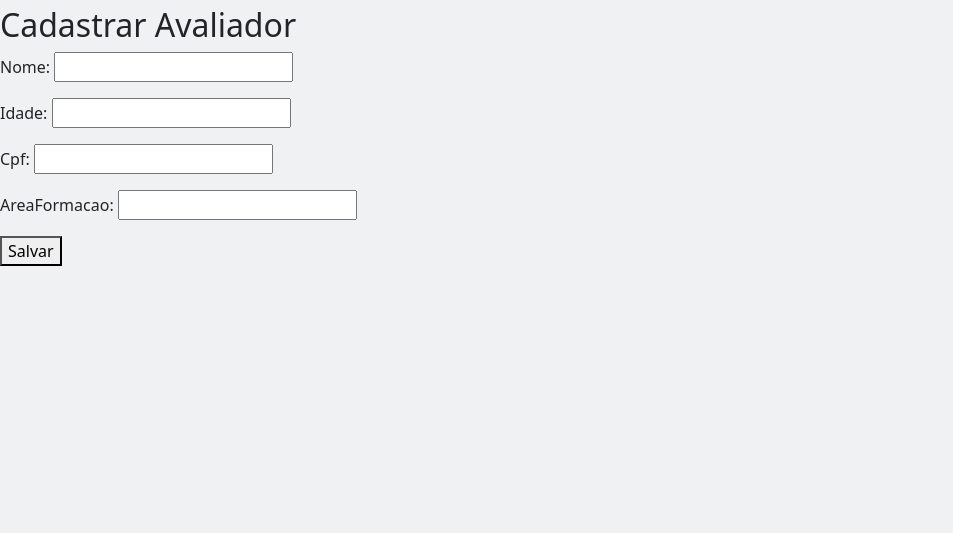
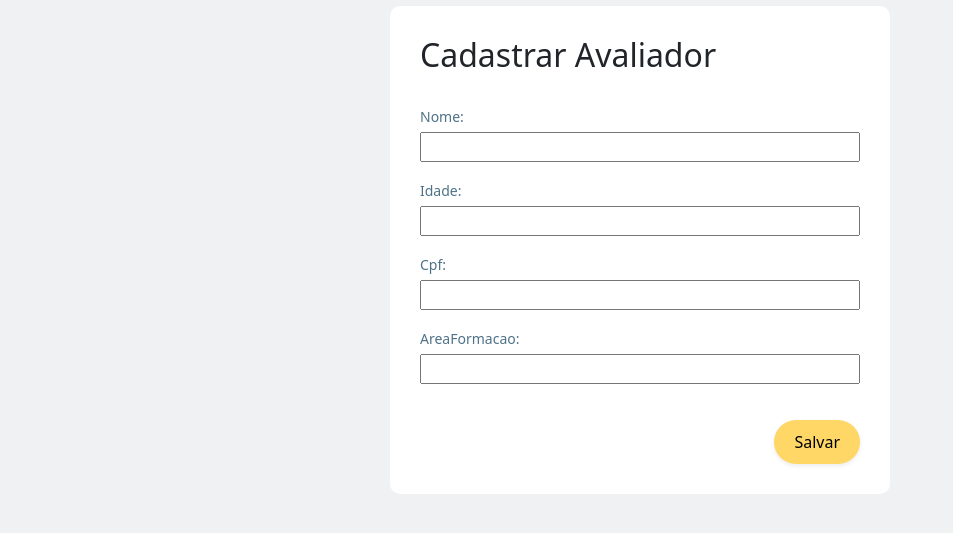
Before and after one commit to babivduarte/NTDW, a Django app: page /teste/novoAvaliador/ in a window 1280 px wide. Shown: the part 64-597 px from the top of the page, without its empty margins (0-953 px from the left). Run offline with Django 4.2, Linux system fonts and the light colour scheme; some libraries are stand-ins or nearby versions.

Commit message:
CRUD Avaliador created

```diff
--- a/mysite/teste/static/css/styles.css
+++ b/mysite/teste/static/css/styles.css
@@ -6,6 +6,12 @@ body{
     padding: 10px 20px;
     border-radius:100px;
     background-color: #FED766;
+}
+
+form .button-style{
+    border-width: 0!important;
+    float: right;
+    margin-top: 20px!important;
 }
 
 a.button-style {
@@ -30,6 +36,30 @@ a.button-style:hover{
 
 main{
     margin-top: 70px;
+}
+
+h2{
+    margin-bottom: 30px!important;
+}
+
+.forms{
+    padding: 30px;
+    background-color: #fff;
+    min-width: 500px;
+    border-radius: 10px;
+}
+
+label{
+    width: 100%!important;
+    margin-bottom: 5px!important;
+    font-size: 14px!important;
+    font-weight: 500;
+    color: #4e7287;
+}
+
+input{
+    width: 100%!important;
+
 }
 
 /* Estilos para a navbar */
--- a/mysite/teste/templates/Avaliador/list_avaliadores.html
+++ b/mysite/teste/templates/Avaliador/list_avaliadores.html
@@ -6,7 +6,6 @@
     <div class="d-flex flex-row-reverse">
         <a href="{% url 'novoAvaliador' %}" class="button-style shadow-sm">Novo Avaliador</a>
     </div>
-
     <div class="container-white">
         <table class="table">
             <thead>
--- a/mysite/teste/templates/Avaliador/novo_avaliador.html
+++ b/mysite/teste/templates/Avaliador/novo_avaliador.html
@@ -1,13 +1,15 @@
 {% extends "template.html" %}
 {% block title %}<title>Novo Avaliador</title>{% endblock %}
 {% block content %}
-<div>
-    <h2>Cadastrar Avaliador</h2>
-    <form method="POST">
-        {% csrf_token %}
-        {{ form.as_p }}
-        <button type="submit">Salvar</button>
-    </form>
+<div class="d-flex justify-content-center">
+    <div class="forms">
+        <h2>Cadastrar Avaliador</h2>
+        <form method="POST">
+            {% csrf_token %}
+            {{ form.as_p }}
+            <button class="button-style shadow-sm" type="submit">Salvar</button>
+        </form>
+    </div>
 </div>
 
 {% endblock %}
```
Also changed, not shown: mysite/teste/templates/Avaliador/alterar_avaliador.html (+10 -7 lines), mysite/db.sqlite3.
